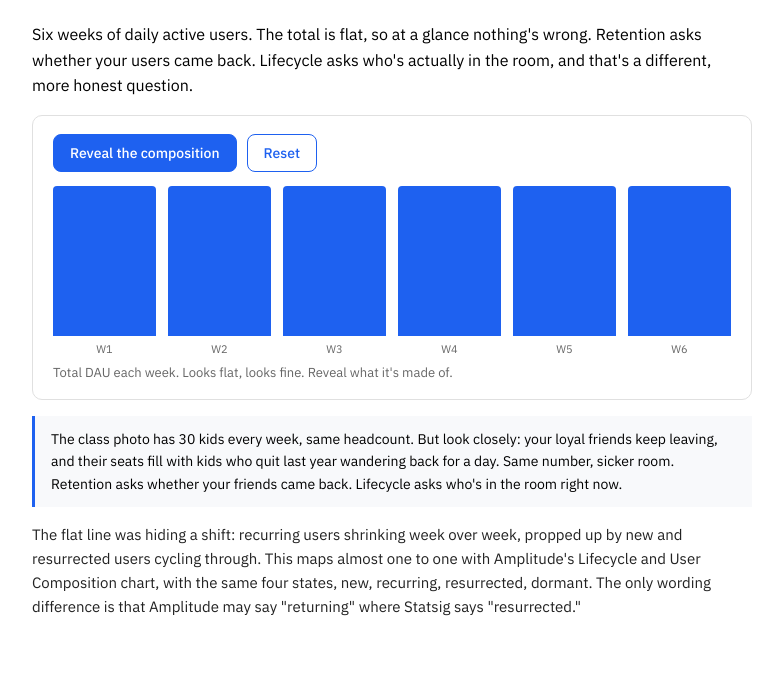
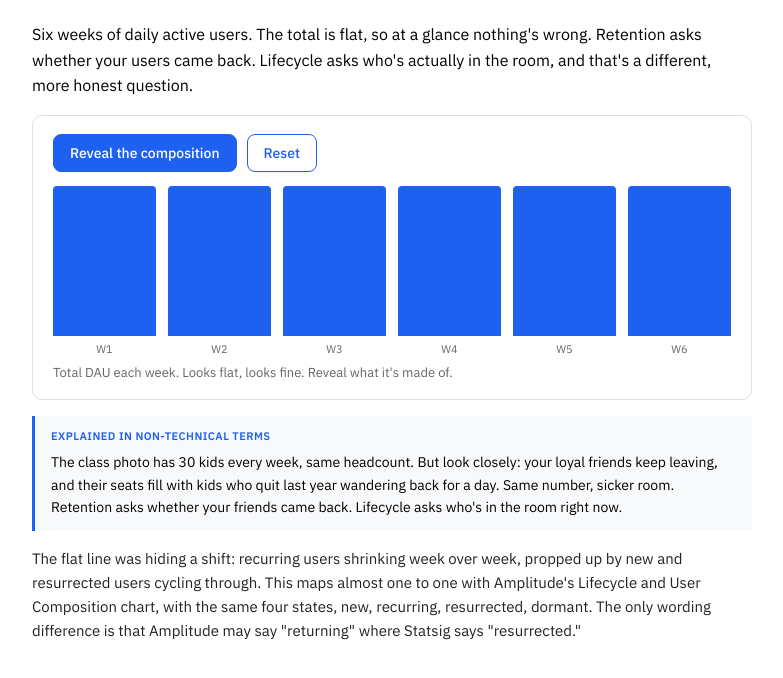
Before and after one commit to nlivni-amplitude/academy-interactives, a plain HTML site: page statsig/analytics-session-replay/02_funnel_lifecycle-vs-retention/index.html in a window 1280 px wide. Shown: the whole page, without its empty margins (248-1031 px from the left). Drawn offline with Linux system fonts and the light colour scheme.

Commit message:
add non-technical/Note callout header to analytics-session-replay/02_funnel_lifecycle-vs-retention

```diff
--- a/statsig/analytics-session-replay/02_funnel_lifecycle-vs-retention/index.html
+++ b/statsig/analytics-session-replay/02_funnel_lifecycle-vs-retention/index.html
@@ -51,7 +51,7 @@
     <div class="msg" id="msg">Total DAU each week. Looks flat, looks fine. Reveal what it's made of.</div>
   </div>
 
-  <div class="callout">The class photo has 30 kids every week, same headcount. But look closely: your loyal friends keep leaving, and their seats fill with kids who quit last year wandering back for a day. Same number, sicker room. Retention asks whether your friends came back. Lifecycle asks who's in the room right now.</div>
+  <div class="callout"><div style="font-size:11px;font-weight:600;text-transform:uppercase;letter-spacing:.04em;color:#1E61F0;margin-bottom:6px;">Explained in non-technical terms</div>The class photo has 30 kids every week, same headcount. But look closely: your loyal friends keep leaving, and their seats fill with kids who quit last year wandering back for a day. Same number, sicker room. Retention asks whether your friends came back. Lifecycle asks who's in the room right now.</div>
 
   <p class="close">The flat line was hiding a shift: recurring users shrinking week over week, propped up by new and resurrected users cycling through. This maps almost one to one with Amplitude's Lifecycle and User Composition chart, with the same four states, new, recurring, resurrected, dormant. The only wording difference is that Amplitude may say "returning" where Statsig says "resurrected."</p>
 </div>
```
